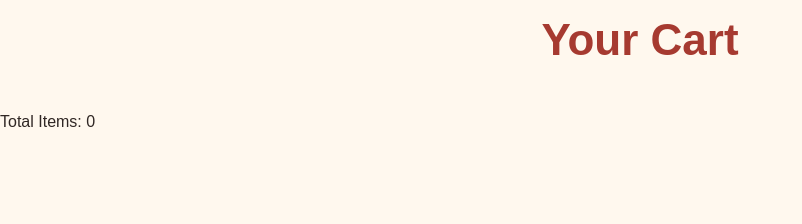
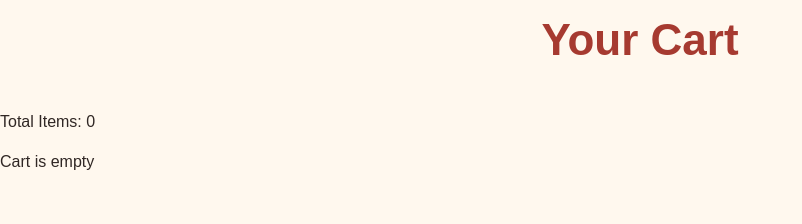
Before and after one commit to jjackson112/pau-hana-kitchen, a React (Vite) app in the folder frontend/: page /cart in a window 1280 px wide. Shown: the top 224 px of the page, without its empty margins (0-802 px from the left). Built offline with nearby package versions, Linux system fonts and the light colour scheme.

Commit message:
use ternary operator for fallback if cart is empty

```diff
--- a/frontend/src/pages/Cart.jsx
+++ b/frontend/src/pages/Cart.jsx
@@ -10,13 +10,17 @@ function Cart() {
             <h1 className="cart-title">Your Cart</h1>
             <p>Total Items: {totalQuantity}</p>
 
-            {cartItems.map((item) => (
+            {cartItems.length === 0 ? (
+                <p>Cart is empty</p>
+            ) :
+            (cartItems.map((item) => (
                 <div key={item.id}>
                     <h2>{item.name}</h2>
                     <p>Quantity: {item.quantity}</p>
                     <p>${item.totalPrice.toFixed(2)}</p>
                 </div>
-            ))}
+                ))
+            )}
         </main>
     )
 }
```
